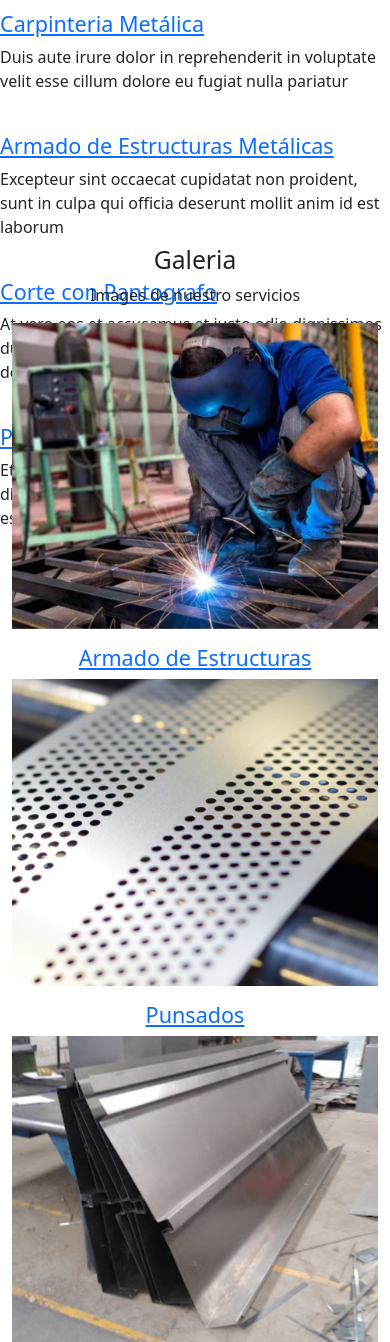
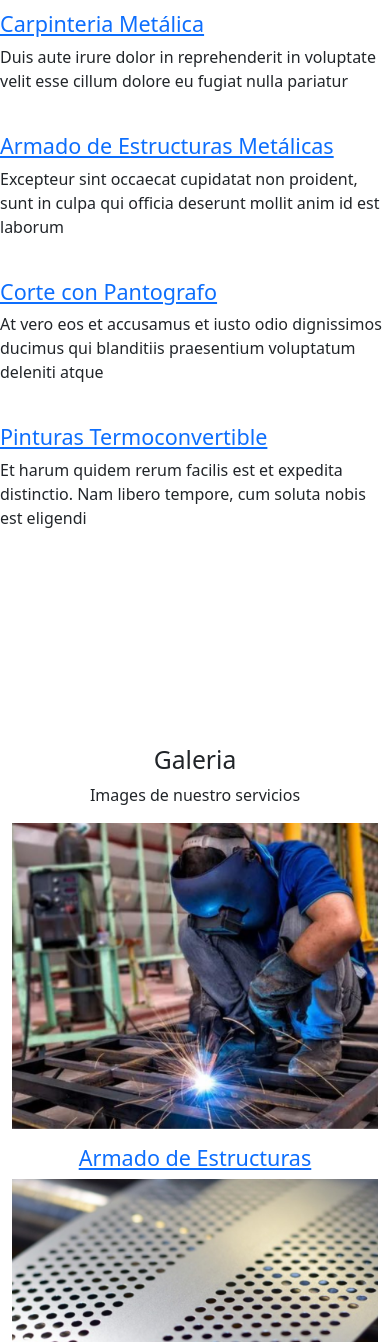
Before and after one commit to zEstebanz/MendoPleg, a PHP site: page / in a window 390 px wide. Shown: the part 1316-2658 px from the top of the page. Run offline with PHP 8.4, Linux system fonts and the light colour scheme.

Commit message:
Modificacion error de galeria

```diff
--- a/src/scss/app.css
+++ b/src/scss/app.css
@@ -35,7 +35,7 @@ h1 {
     height: 150px;
   }
   .servicios {
-    height: 750px;
+    height: 1250px;
   }
   .servicios h1 {
     padding-top: 100px;
--- a/src/scss/app.scss
+++ b/src/scss/app.scss
@@ -47,7 +47,7 @@ h1 {
     }
 
     .servicios {
-        height: 750px;
+        height: 1250px;
 
         h1 {
             padding-top: 100px;
```
Also changed, not shown: 1 other file.
